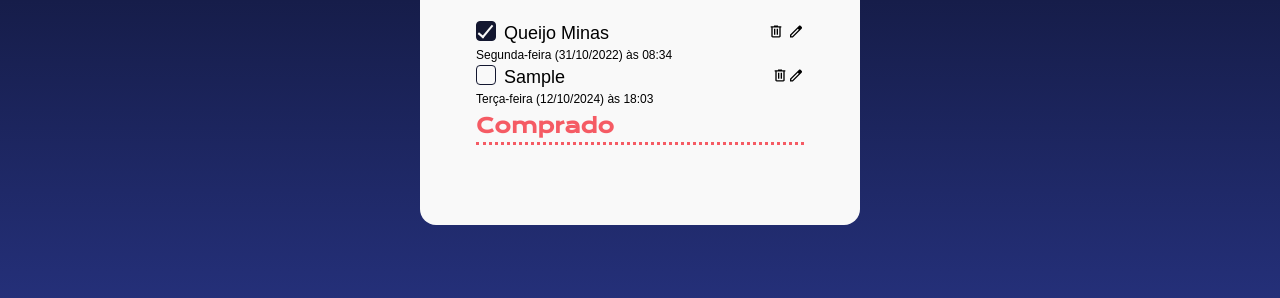
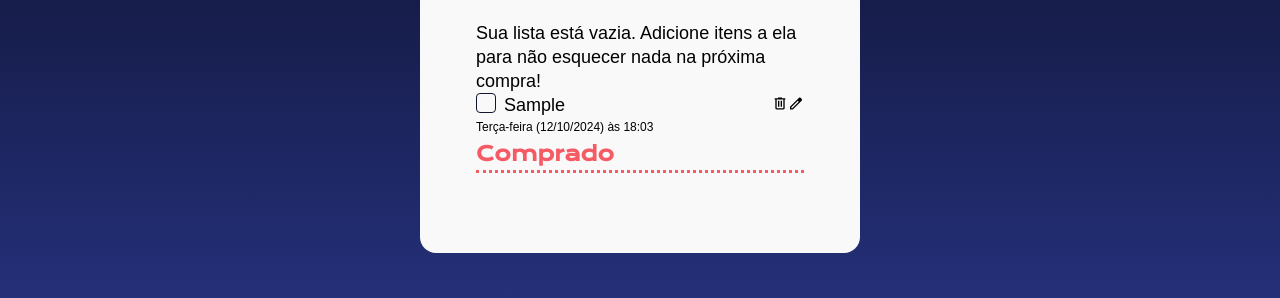
Before and after one commit to gabrielfari4/checklist, a plain HTML site: page index.html in a window 1280 px wide. Both pictures are taken after typing "Sample" into the empty fields and a click on the button "Salvar item". Shown: the part 464-762 px from the top of the page. Drawn offline with nearby package versions, Linux system fonts and the light colour scheme; a web font is replaced by a local one.

Commit message:
:sparkles: feat: verifying list items

```diff
--- a/index.html
+++ b/index.html
@@ -28,39 +28,10 @@
                 </button>
             </form>
             <div class="container-lista">
+                <h2>Lista de compras</h2>
+                <hr />
                 <ul id="lista-de-compras">
-                    <h2>Lista de compras</h2>
-                    <hr />
-                    <li>
-                        <div class="item-lista-container">
-                            <div class="container-nome-compra">
-                                <div class="checkbox-container">
-                                    <label for="checkbox-1">
-                                        <input
-                                            type="checkbox"
-                                            class="checkbox-input"
-                                            id="checkbox-1"
-                                        />
-                                        <div
-                                            class="checkbox-customizado checked"
-                                        ></div>
-                                    </label>
-                                </div>
-                                <p>Queijo Minas</p>
-                            </div>
-                            <div>
-                                <button class="botao-acao">
-                                    <img src="img/delete.svg" alt="deletar" />
-                                </button>
-                                <button class="botao-acao">
-                                    <img src="img/edit.svg" alt="editar" />
-                                </button>
-                            </div>
-                        </div>
-                        <p class="item-lista-texto">
-                            Segunda-feira (31/10/2022) às 08:34
-                        </p>
-                    </li>
+                    <p id="mensagem-lista-vazia" style="display: block;">Sua lista está vazia. Adicione itens a ela para não esquecer nada na próxima compra!</p>
                 </ul>
                 <h2>Comprado</h2>
                 <hr />
@@ -69,6 +40,6 @@
                 </ul>
             </div>
         </main>
-        <script src="script.js"></script>
+        <script src="script.js" type="module"></script>
     </body>
 </html>
--- /dev/null
+++ b/js/adicionarItem.js
@@ -0,0 +1,13 @@
+import createItem from "./criarItem.js";
+
+const item = document.getElementById('input-item');
+const lista = document.getElementById('lista-de-compras');
+
+const addItem = (event) => {
+    event.preventDefault()
+
+    const listItem = createItem(item.value)
+    lista.appendChild(listItem);
+}
+
+export default addItem;
--- /dev/null
+++ b/js/criarItem.js
@@ -0,0 +1,90 @@
+const listaComprados = document.getElementById('lista-comprados');
+
+let itemCount = 1
+
+const createItem = (item) => {
+    itemCount >= 1 ? itemCount++ : itemCount
+    const listItem = document.createElement('li');
+
+    const listItemContainer = document.createElement('div');
+    listItemContainer.classList.add('item-lista-container');
+
+    const itemNameContainer = document.createElement('div');
+    itemNameContainer.classList.add('container-nome-compra');
+
+    const checkboxContainer = document.createElement('div');
+    checkboxContainer.classList.add('checkbox-container');
+
+    const checkboxInput = document.createElement('input');
+    checkboxInput.type = 'checkbox';
+    checkboxInput.classList.add('checkbox-input');
+    checkboxInput.id = `checkbox-${itemCount}`
+
+    const checkboxLabel = document.createElement('label');
+    checkboxLabel.setAttribute('for', checkboxInput.id);
+
+    checkboxLabel.addEventListener('click', (event) => {
+        const checkboxInput = event.currentTarget.querySelector('.checkbox-input');
+        const customCheckbox = event.currentTarget.querySelector('.checkbox-customizado');
+        const itemTitle = event.currentTarget.closest('li').querySelector('#item-titulo');
+
+        if (checkboxInput.checked) {
+            customCheckbox.classList.add('checked');
+            itemTitle.style.textDecoration = 'line-through';
+            listaComprados.appendChild(listItem);
+        } else {
+            customCheckbox.classList.remove('checked');
+            itemTitle.style.textDecoration = 'none';
+            lista.appendChild(listItem);
+        }
+    })
+
+    const customCheckbox = document.createElement('div');
+    customCheckbox.classList.add('checkbox-customizado');
+
+    checkboxLabel.appendChild(checkboxInput);
+    checkboxLabel.appendChild(customCheckbox);
+
+    checkboxContainer.appendChild(checkboxLabel);
+    itemNameContainer.appendChild(checkboxContainer);
+
+    const itemName = document.createElement('p');
+    itemName.id = 'item-titulo';
+    itemName.innerText = item;
+    itemNameContainer.appendChild(itemName);
+
+    const buttonContainer = document.createElement('div');
+
+    const deleteButton = document.createElement('button');
+    deleteButton.classList.add('botao-acao');
+    buttonContainer.appendChild(deleteButton);
+
+    const deleteImg = document.createElement('img');
+    deleteImg.src = 'img/delete.svg';
+    deleteImg.alt = 'deletar'
+    deleteButton.appendChild(deleteImg);
+
+    const editButton = document.createElement('button');
+    editButton.classList.add('botao-acao');
+    buttonContainer.appendChild(editButton);
+
+    const editImg = document.createElement('img');
+    editImg.src = 'img/edit.svg';
+    editImg.alt = 'editar';
+    editButton.appendChild(editImg);
+
+
+    listItemContainer.appendChild(itemNameContainer);
+    listItemContainer.appendChild(buttonContainer);
+
+    const itemDate = document.createElement('p');
+    itemDate.innerText = `${new Date().toLocaleDateString('pt-BR', { weekday: 'long' })} (${new Date().toLocaleDateString()}) às ${new Date().toLocaleTimeString('pt-BR', { hour: 'numeric', minute: 'numeric' })}`;
+    itemDate.classList.add('item-texto-data');
+
+    listItem.appendChild(listItemContainer);
+    listItem.appendChild(itemDate);
+
+    return listItem;
+}
+
+export default createItem;
--- a/script.js
+++ b/script.js
@@ -1,94 +1,5 @@
-const item = document.getElementById('input-item');
+import addItem from "./js/adicionarItem.js";
+
 const salvarItemButton = document.getElementById('botao-adicionar');
-const lista = document.getElementById('lista-de-compras');
-const listaComprados = document.getElementById('lista-comprados');
 
-salvarItemButton.addEventListener('click', (event) => {
-    event.preventDefault();
-    addItem();
-})
-let itemCount = 1
-
-const addItem = () => {
-    itemCount >= 1 ? itemCount++ : itemCount
-    const listItem = document.createElement('li');
-
-    const listItemContainer = document.createElement('div');
-    listItemContainer.classList.add('item-lista-container');
-
-    const itemNameContainer = document.createElement('div');
-    itemNameContainer.classList.add('container-nome-compra');
-
-    const checkboxContainer = document.createElement('div');
-    checkboxContainer.classList.add('checkbox-container');
-
-    const checkboxInput = document.createElement('input');
-    checkboxInput.type = 'checkbox';
-    checkboxInput.classList.add('checkbox-input');
-    checkboxInput.id = `checkbox-${itemCount}`
-
-    const checkboxLabel = document.createElement('label');
-    checkboxLabel.setAttribute('for', checkboxInput.id);
-
-    checkboxLabel.addEventListener('click', (event) => {
-        const checkboxInput = event.currentTarget.querySelector('.checkbox-input');
-        const customCheckbox = event.currentTarget.querySelector('.checkbox-customizado');
-        const itemTitle = event.currentTarget.closest('li').querySelector('#item-titulo');
-
-        if (checkboxInput.checked) {
-            customCheckbox.classList.add('checked');
-            itemTitle.style.textDecoration = 'line-through';
-            listaComprados.appendChild(listItem);
-        } else {
-            customCheckbox.classList.remove('checked');
-            itemTitle.style.textDecoration = 'none';
-            lista.appendChild(listItem);
-        }
-    })
-
-    const customCheckbox = document.createElement('div');
-    customCheckbox.classList.add('checkbox-customizado');
-
-    checkboxLabel.appendChild(checkboxInput);
-    checkboxLabel.appendChild(customCheckbox);
-
-    checkboxContainer.appendChild(checkboxLabel);
-    itemNameContainer.appendChild(checkboxContainer);
-
-    const itemName = document.createElement('p');
-    itemName.id = 'item-titulo';
-    itemName.innerText = item.value;
-    itemNameContainer.appendChild(itemName);
-
-    const buttonContainer = document.createElement('div');
-
-    const deleteButton = document.createElement('button');
-    deleteButton.classList.add('botao-acao');
-    buttonContainer.appendChild(deleteButton);
-
-    const deleteImg = document.createElement('img');
-    deleteImg.src = 'img/delete.svg';
-    deleteImg.alt = 'deletar'
-    deleteButton.appendChild(deleteImg);
-
-    const editButton = document.createElement('button');
-    editButton.classList.add('botao-acao');
-    buttonContainer.appendChild(editButton);
-
-    const editImg = document.createElement('img');
-    editImg.src = 'img/edit.svg';
-    editImg.alt = 'editar';
-    editButton.appendChild(editImg);
-
-
-    listItemContainer.appendChild(itemNameContainer);
-    listItemContainer.appendChild(buttonContainer);
-
-    const itemDate = document.createElement('p');
-    itemDate.innerText = `${new Date().toLocaleDateString('pt-BR', { weekday: 'long' })} (${new Date().toLocaleDateString()}) às ${new Date().toLocaleTimeString('pt-BR', { hour: 'numeric', minute: 'numeric' })}`;
-    itemDate.classList.add('item-lista-texto');
-
-    listItem.appendChild(listItemContainer);
-    listItem.appendChild(itemDate);
-    lista.appendChild(listItem);
-}
+salvarItemButton.addEventListener('click', addItem)
--- a/styles.css
+++ b/styles.css
@@ -106,7 +106,7 @@ ul {
     width: 100%;
 }
 
-.item-lista-texto {
+.item-texto-data {
     font-size: 12px;
     line-height: 20px;
     &::first-letter {
```
Also changed, not shown: js/verificarLista.js (added).
